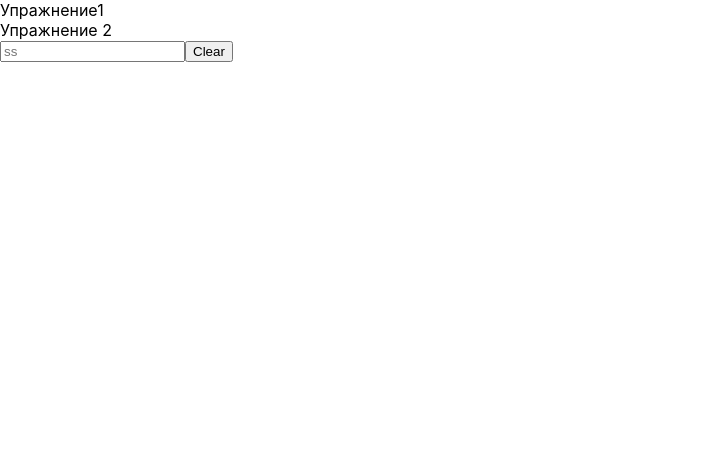
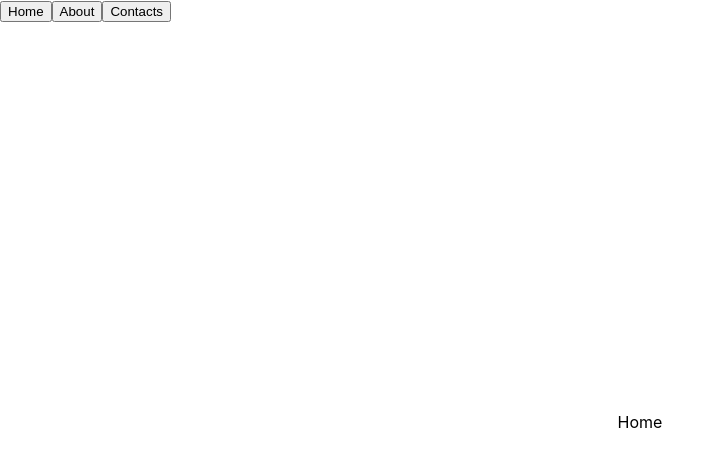
Before and after one commit to NearFutureBand/homework-2402, a React (Create React App) app: page / in a window 1280 px wide. Shown: the top 466 px of the page, without its empty margins (0-725 px from the left). Built offline with nearby package versions, Linux system fonts and the light colour scheme.

Commit message:
manual router

```diff
--- a/src/App.css
+++ b/src/App.css
@@ -36,3 +36,11 @@
     transform: rotate(360deg);
   }
 }
+
+.page {
+  display: flex;
+  justify-content: center;
+  align-items: center;
+  width: 100%;
+  height: 100vh;
+}
--- a/src/App.js
+++ b/src/App.js
@@ -1,17 +1,58 @@
-import logo from './logo.svg';
+import { Component } from 'react';
+
 import Ex1 from './components/Ex1';
 import Ex2 from './components/Ex2';
 import LoginForm from './components/LoginForm';
 import './App.css';
 
-function App() {
-  return (
-    <>
-      <Ex1 />
-      <Ex2 />
-      <LoginForm />
-    </>
-  );
+// home, about, contacs
+
+class App extends Component {
+
+  state = {
+    currentPage: 'home'
+  }
+
+  renderPage = () => {
+    switch (this.state.currentPage) {
+      case 'home': {
+        return <PageHome />
+      }
+      case 'about': {
+        return <PageAbout />
+      }
+      case 'contacts': {
+        return <PageContacts />
+      }
+    }
+  }
+
+  goToRoute = (nextRoute) => {
+    this.setState({ currentPage: nextRoute });
+  }
+
+  render () {
+    return (
+      <div>
+        <button onClick={() => this.goToRoute('home') }>Home</button>
+        <button onClick={() => this.goToRoute('about')}>About</button>
+        <button onClick={() => this.goToRoute('contacts')}>Contacts</button>
+        {this.renderPage()}
+      </div>
+    )
+  }
 }
 
+const PageAbout = () => {
+  return <div className="page">About</div>
+}
+
+const PageHome = () => (
+  <div className="page">
+    <div>Home</div>
+  </div>
+)
+
+const PageContacts = () => <div className="page">Contacts</div>;
+
 export default App;
```
